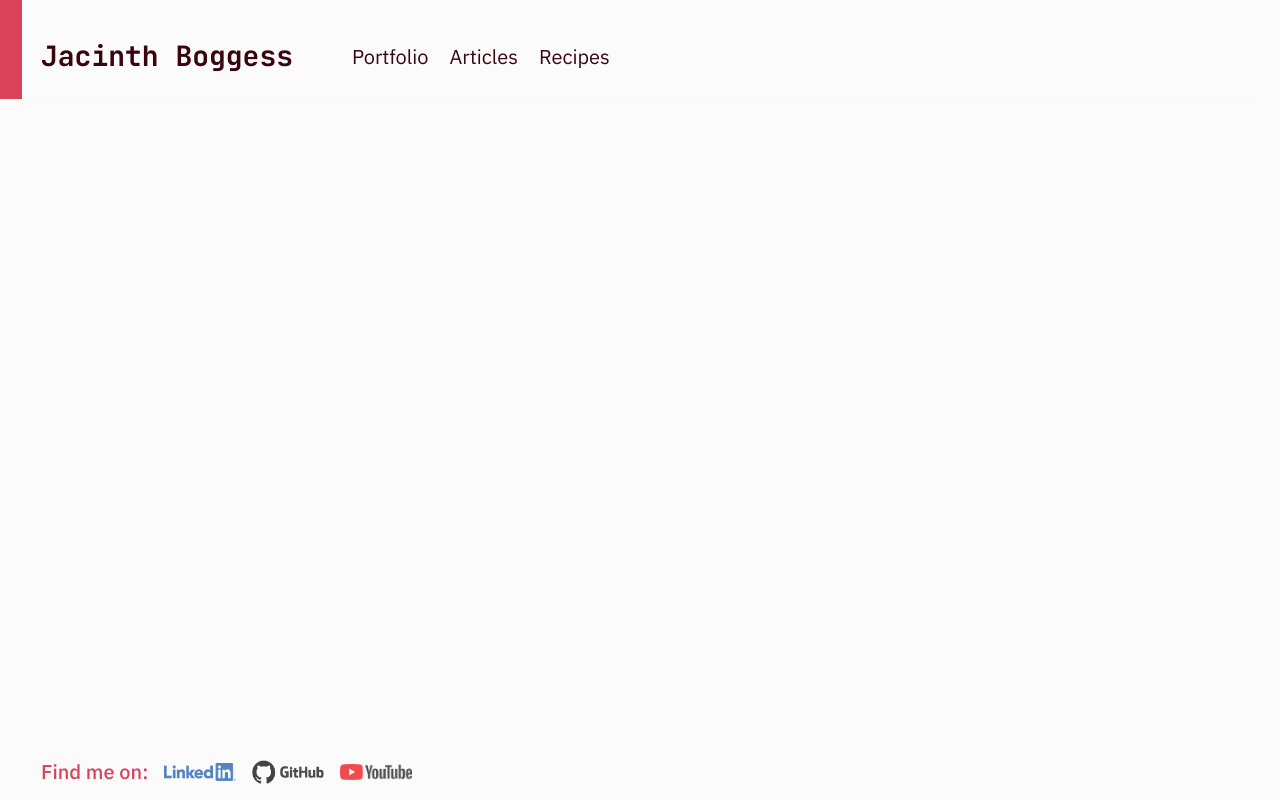
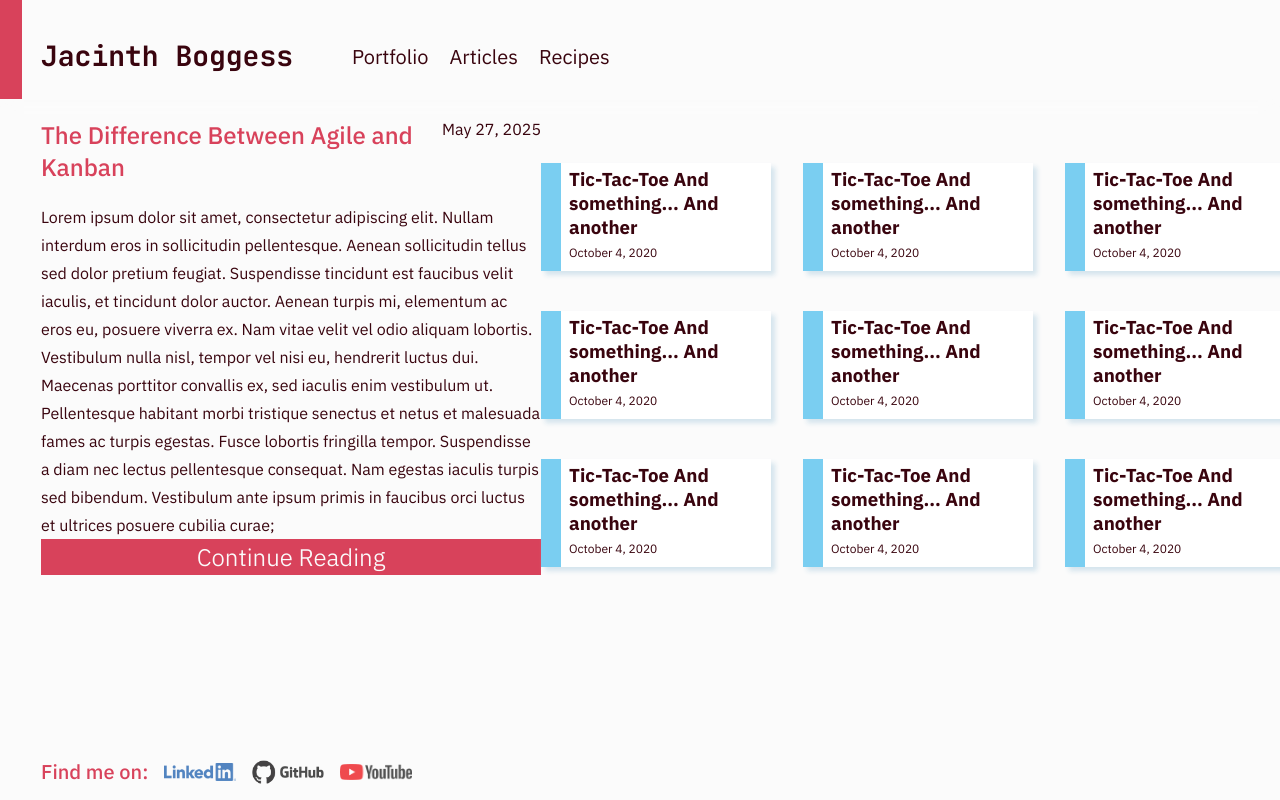
Before and after one commit to Flowers70/Flowers70.github.io, a React (Vite) app: page /articles in a window 1280 px wide. Built offline with nearby package versions, Linux system fonts and the light colour scheme.

Commit message:
Creating the articles page

```diff
--- /dev/null
+++ b/src/components/ArticleCard/ArticleCard.css
@@ -0,0 +1,31 @@
+.articleCard{
+    display: grid;
+    width: 230px;
+    height: 108px;
+    /* Make a change */
+    grid-template-columns: auto auto;
+    box-shadow: 4px 4px 5px var(--shadow-blue);
+    align-items: center;
+    gap: 0.5rem;
+    background-color: white;
+    transition: transform 0.3s;
+    cursor: pointer;
+}
+
+.articleCard:hover{
+    transform: scale(1.05);
+}
+
+.articleCard h2{
+    font-size: 16px;
+}
+
+.articleCard p{
+    font-size: 12px;
+}
+
+.articleCard .decorativeLine{
+    width: 20px;
+    height: 100%;
+    background-color: #7ACEF1;
+}
--- /dev/null
+++ b/src/components/ArticleCard/ArticleCard.jsx
@@ -0,0 +1,15 @@
+import './ArticleCard.css'
+
+export function ArticleCard(){
+    return(
+        <>
+            <div className="articleCard">
+                <div className="decorativeLine"></div>
+                <div>
+                    <h3>Tic-Tac-Toe And something... And another</h3>
+                    <p>October 4, 2020</p>
+                </div>
+            </div>
+        </>
+    );
+}
--- a/src/index.css
+++ b/src/index.css
@@ -68,10 +68,20 @@ button{
   font-size: 24px;
   padding: 2px;
   box-sizing: border-box;
+
+  font-family: "IBM Plex Sans", sans-serif;
+  font-optical-sizing: auto;
+  font-weight: 350;
+  font-style: normal;
+  font-variation-settings:
+    "wdth" 100;
+
+  transition: transform 0.3s;
 }
 
 button:hover{
   cursor: pointer;
+  transform: scale(1.05);
 }
 
 /* Navbar */
--- /dev/null
+++ b/src/pages/articles.css
@@ -0,0 +1,3 @@
+.gallary{
+    grid-template-rows: auto auto auto;
+}
--- a/src/pages/articles.jsx
+++ b/src/pages/articles.jsx
@@ -1,6 +1,30 @@
+import { ArticleCard } from "../components/ArticleCard/ArticleCard";
+import './articles.css'
+
 export function Articles(){
     return(
         <>
+            <div className="recipes">
+                <div className="spotlight">
+                    <div className="titleDate">
+                        <h2>The Difference Between Agile and Kanban</h2>
+                        <div>May 27, 2025</div>
+                    </div>
+                    <p>Lorem ipsum dolor sit amet, consectetur adipiscing elit. Nullam interdum eros in sollicitudin pellentesque. Aenean sollicitudin tellus sed dolor pretium feugiat. Suspendisse tincidunt est faucibus velit iaculis, et tincidunt dolor auctor. Aenean turpis mi, elementum ac eros eu, posuere viverra ex. Nam vitae velit vel odio aliquam lobortis. Vestibulum nulla nisl, tempor vel nisi eu, hendrerit luctus dui. Maecenas porttitor convallis ex, sed iaculis enim vestibulum ut. Pellentesque habitant morbi tristique senectus et netus et malesuada fames ac turpis egestas. Fusce lobortis fringilla tempor. Suspendisse a diam nec lectus pellentesque consequat. Nam egestas iaculis turpis sed bibendum. Vestibulum ante ipsum primis in faucibus orci luctus et ultrices posuere cubilia curae;</p>
+                    <button>Continue Reading</button>
+                </div>
+                <div className="gallery">
+                    <ArticleCard />
+                    <ArticleCard />
+                    <ArticleCard />
+                    <ArticleCard />
+                    <ArticleCard />
+                    <ArticleCard />
+                    <ArticleCard />
+                    <ArticleCard />
+                    <ArticleCard />
+                </div>
+            </div>
         </>
     );
 }
--- a/src/pages/recipes.css
+++ b/src/pages/recipes.css
@@ -1,12 +1,27 @@
 .recipes{
     display: grid;
-    grid-template-columns: auto auto;
+    grid-template-columns: max-content auto;
     margin-left: 2.5625rem;
     margin-right: 2.5625rem;
 }
 
 .spotlight{
     width: 500px;
+}
+
+.titleDate{
+    display: grid;
+    grid-template-columns: auto auto;
+    padding-top: 20px;
+    padding-bottom: 20px;
+}
+
+.titleDate h2{
+    margin: 0;
+}
+
+.titleDate div{
+    text-align: right;
 }
 
 .spotlight img{
@@ -25,4 +40,6 @@ img{
     grid-template-rows: auto auto;
     margin-top: calc(24px + 40px);
     grid-gap: 2rem;
+    justify-content: center;
+
 }
--- a/src/pages/recipes.jsx
+++ b/src/pages/recipes.jsx
@@ -1,4 +1,4 @@
-import { RecipeCard } from "../components/RecentCard/RecipeCard";
+import { RecipeCard } from "../components/RecipeCard/RecipeCard";
 import './recipes.css'
 
 export function Recipes(){
@@ -6,7 +6,7 @@ export function Recipes(){
         <>
             <div className="recipes">
                 <div className="spotlight">
-                    <div>
+                    <div className="titleDate">
                         <h2>Arepas</h2>
                         <div>May 27, 2025</div>
                     </div>
```
Also changed, not shown: src/components/RecipeCard/RecipeCard.css (renamed from src/components/RecentCard/RecipeCard.css), src/components/RecipeCard/RecipeCard.jsx (renamed from src/components/RecentCard/RecipeCard.jsx).
